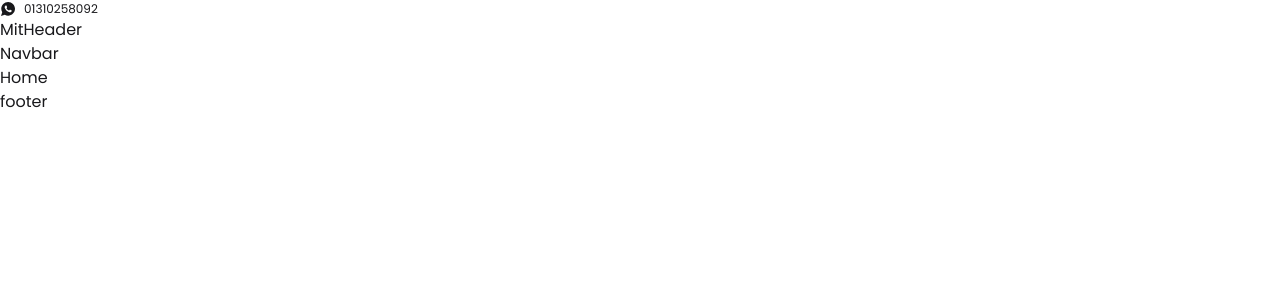
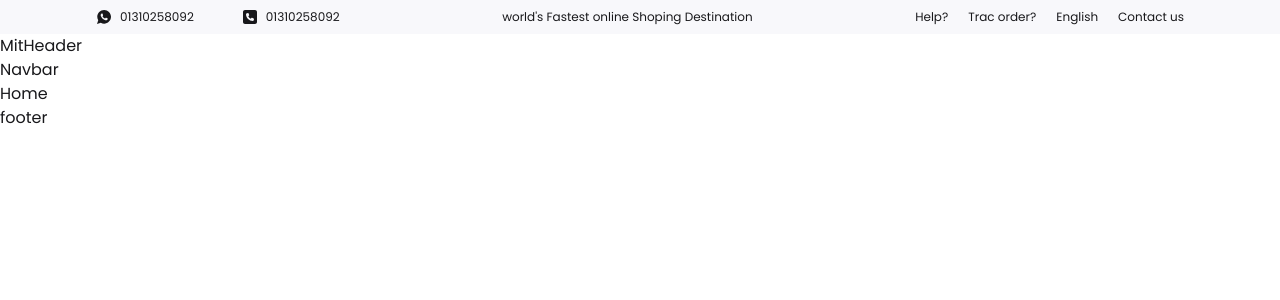
Before and after one commit to emon-codes/Ecommerce-Website, a React (Vite) app: page / in a window 1280 px wide. Shown: the top 300 px of the page. Built offline with nearby package versions, Linux system fonts and the light colour scheme.

Commit message:
top header update

```diff
--- a/src/Components/SharedComponents/Header/TopHeader.jsx
+++ b/src/Components/SharedComponents/Header/TopHeader.jsx
@@ -1,16 +1,34 @@
 import React from "react";
+import { FaSquarePhone } from "react-icons/fa6";
 import { IoLogoWhatsapp } from "react-icons/io";
 
 const TopHeader = () => {
   return (
-    <>
-      <div>
-        <div className="flex items-center gap-2">
-          <IoLogoWhatsapp />
-          <p className="text-[12px] ct">01310258092</p>
+    <div className="bg-[#f8f8fb] py-2 ">
+      <div className="flex justify-between items-center container mx-auto px-24 ">
+        <div className="flex gap-12 items-center  ct  ">
+          <div className="flex items-center gap-2">
+            <IoLogoWhatsapp />
+            <p className="text-[12px] ct">01310258092</p>
+          </div>
+          <div className="flex items-center gap-2">
+            <FaSquarePhone />
+            <p className="text-[12px] ct">01310258092</p>
+          </div>
+        </div>
+        <div>
+          <p className="text-[12px] ct">
+            world's Fastest online Shoping Destination
+          </p>
+        </div>
+        <div className="flex items-center text-[12px] gap-5">
+          <p>Help?</p>
+          <p>Trac order?</p>
+          <p>English</p>
+          <p>Contact us</p>
         </div>
       </div>
-    </>
+    </div>
   );
 };
 
```
